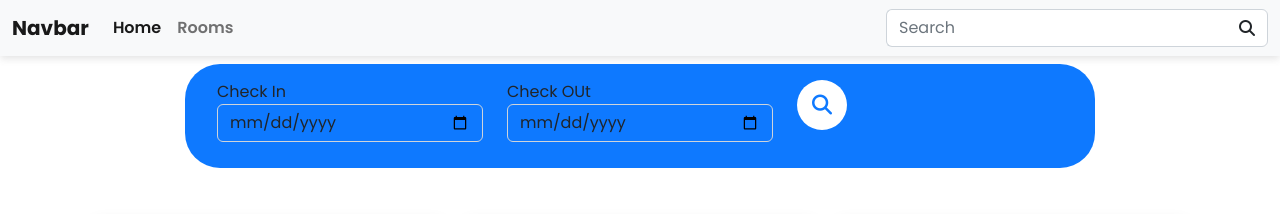
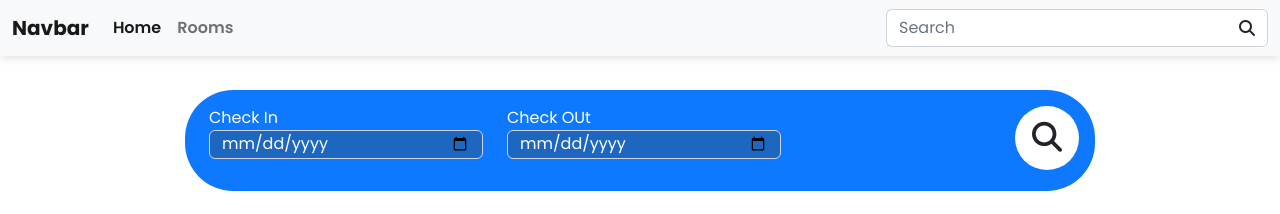
Before and after one commit to aminduishara/ehm, a React (Create React App) app: page / in a window 1280 px wide. Shown: the top 214 px of the page. Built offline with nearby package versions, Linux system fonts and the light colour scheme.

Commit message:
Rearrange the Designed

```diff
--- a/src/components/SearchBar/SearchBarCmp.js
+++ b/src/components/SearchBar/SearchBarCmp.js
@@ -1,90 +1,25 @@
 import React from "react";
 import "./SearchBarCss.css";
 
-// export function SearchBarCmp1() {
-//   return (
-//     <div className="card searchbar__card">
-//       <div className="card-body">
-//         <form action="#" method="post" className="searchbar__form">
-//           <div className="row justify-content-between align-items-end">
-//             <div className="col-md-2 col-lg-3">
-//               <label htmlFor="checkIn">Check In</label>
-//               <input
-//                 type="date"
-//                 className="form-control"
-//                 style={{
-//                   backgroundColor: "#0E79FF",
-//                   borderColor: "#0E79FF",
-//                   fontSize: "small",
-//                 }}
-//                 id="checkIn"
-//                 name="checkin-date"
-//               />
-//             </div>
-//             <div className="col-md-2 col-lg-1 searchbar__verticalcenter">
-//               <div
-//                 style={{
-//                   borderLeft: "6px solid white",
-//                   height: "40px",
-//                   marginTop: "-24px",
-//                 }}
-//               ></div>
-//             </div>
-//             <div className="col-md-2 col-lg-3">
-//               <label htmlFor="checkOut">Check Out</label>
-//               <input
-//                 type="date"
-//                 className="form-control"
-//                 style={{
-//                   backgroundColor: "#0E79FF",
-//                   borderColor: "#0E79FF",
-//                   fontSize: "small",
-//                 }}
-//                 id="checkOut"
-//                 name="checkout-date"
-//               />
-//             </div>
-//             <div className="col-md-2 col-lg-1 searchbar__verticalcenter">
-//               <div
-//                 style={{
-//                   borderLeft: "6px solid white",
-//                   height: "40px",
-//                   marginTop: "-24px",
-//                 }}
-//               ></div>
-//             </div>
-//             <div className="col-12 col-md-3 text-end searchbar__icon">
-//               <button type="submit" className="btn searchbar__btn">
-//                 <i className="fa fa-search fa-lg"></i>
-//               </button>
-//             </div>
-//           </div>
-//         </form>
-//       </div>
-//     </div>
-//   );
-// }
-
 export default function SearchBarCmp() {
   return (
-  <div className="col-10 searchbar__bar">
+    <div className="col-12 col-sm-10 col-md-10 searchbar__bar">
       <div className="row">
-      <div className="col-md-4">
+        <div className="col-md-4 mb-3">
           <label htmlFor="">Check In</label>
           <input type="date" id="txtCheckInDate" name="txtCheckInDate" className="form-control" />
         </div>
-      <div className="col-md-4">
+        <div className="col-md-4 mb-3">
           <label htmlFor="">Check OUt</label>
           <input type="date" id="txtCheckOUtDate" name="txtCheckOUtDate" className="form-control" />
         </div>
         <div className="col-md-4">
-          <div>
+          <div className="text-end">
             <button type="submit" className="btn searchbar__btn">
               <i className="fa fa-search fa-lg"></i>
             </button>
           </div>
         </div>
-
       </div>
     </div>
   )
--- a/src/components/SearchBar/SearchBarCss.css
+++ b/src/components/SearchBar/SearchBarCss.css
@@ -1,63 +1,26 @@
-.searchbar__card {
-    margin-left:auto;
-    margin-right:auto;
-    margin-top: 100px;
-    border-radius: 80px;
+  .searchbar__bar {
+    margin-top: 1.6rem;
     background-color: #0E79FF;
-    border-color: #0E79FF;
+    border-radius: 3rem;
+    padding: 1rem 1.5rem;
+    padding-right: 1rem;
     color: #ffffff;
-    font-size: small;
-}
-
-.searchbar__btn {
-    width: 50px;
-    height: 50px;
-    padding: 6px 0px;
-    border-radius: 25px;
-    text-align: center;
-    background-color: #ffffff;
-    color: #0E79FF;
-}
-
-.searchbar__btn:hover {
-    background-color:#0E79FF;
-    color: #ffffff;
-    border-color: #0E79FF;
-}
-
-.searchbar__form {
-    margin-left: 100px;
-}
-
-
-.searchbar__icon {
-    float: right;
-}
-
-.searchbar__verticalcenter {
-    top: 50%;
-    bottom: 50%;
-    -ms-transform: translateY(-50%);
-    transform: translateY(-50%);
-  }
-
-
-
-
-  .searchbar__bar {
-    height: 6.5rem;
-    background-color: #0E79FF;
-    border-radius: 35px;
-    padding: 1rem 2rem;
   }
 
   .searchbar__bar input {
-    background-color: transparent !important;
+    background-color: #43424253 !important;
+    padding: 0.1rem 0.75rem;
+    color: #ffffff !important;
   }
 
-  .searchbar__bar .icon {
-    width: 1.5rem;
-    height: 1.5rem;
+  .searchbar__bar .searchbar__btn {
+    width: 4rem;
+    height: 4rem;
     border-radius: 50%;
     background-color: #ffffff;
+    font-size: 1.5rem;
   }
+
+  .searchbar__bar .searchbar__btn:hover {
+    background-color: rgb(164, 160, 160);
+  }
```
Lines whose indentation alone changed are shown as unchanged.
